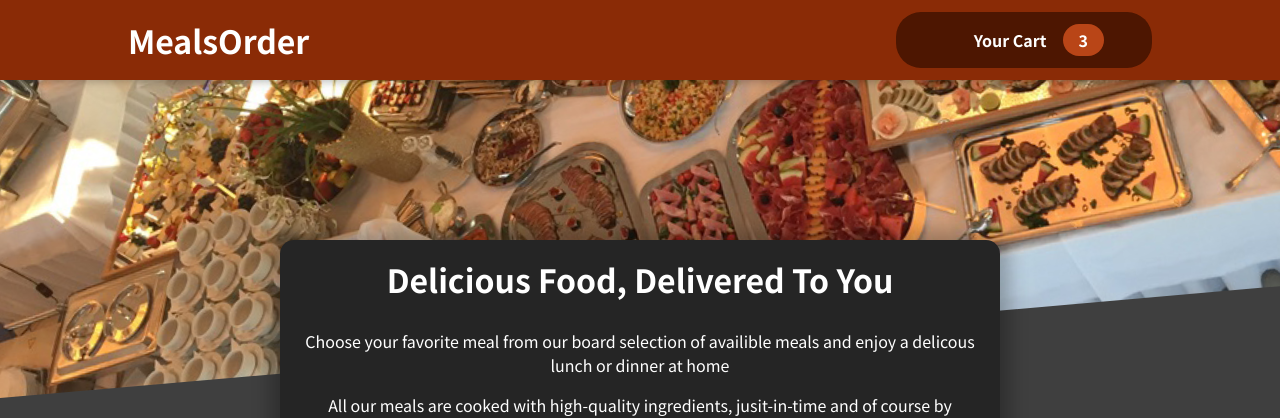
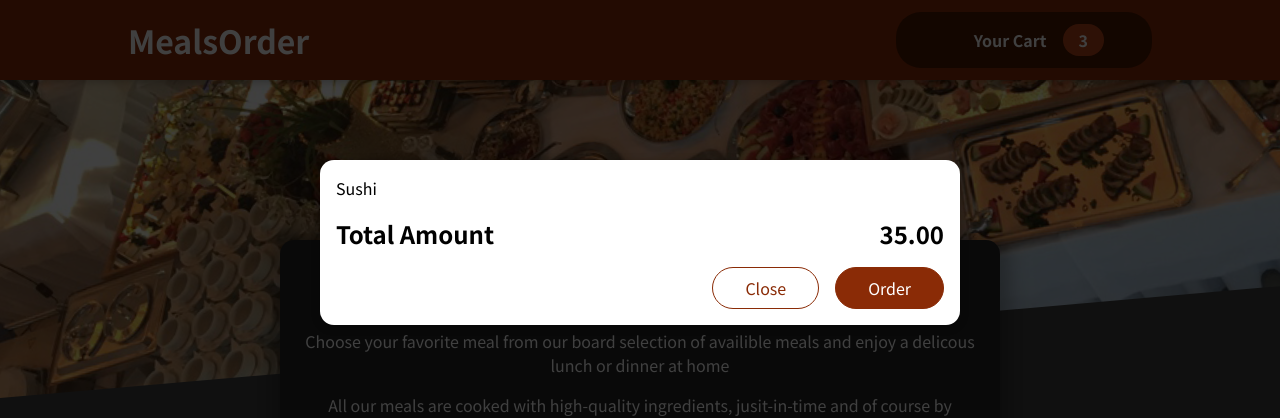
Before and after one commit to vanjaandrejic/order-app, a React (Create React App) app: page / in a window 1280 px wide. Shown: the top 418 px of the page. Built offline with nearby package versions, Linux system fonts and the light colour scheme; some icons are missing.

Commit message:
Cart Modal added

```diff
--- a/public/index.html
+++ b/public/index.html
@@ -28,6 +28,7 @@
   </head>
   <body>
     <noscript>You need to enable JavaScript to run this app.</noscript>
+    <div id="overlays"></div>
     <div id="root"></div>
     <!--
       This HTML file is a template.
--- a/src/App.js
+++ b/src/App.js
@@ -1,10 +1,12 @@
 import React from "react";
 import Header from "./components/Layout/Header";
 import Meals from "./components/Meals/Meals";
+import Cart from "./components/Cart/Cart";
 
 function App() {
   return (
     <>
+      <Cart />
       <Header />
       <main>
         <Meals />
--- /dev/null
+++ b/src/components/Cart/Cart.js
@@ -0,0 +1,27 @@
+import React from "react";
+import classes from "./Cart.module.css";
+import Modal from "../UI/Modal";
+
+export default function Cart(props) {
+  const cartItems = (
+    <ul className={classes['cart-items']}>
+      {[{ id: "c1", name: "Sushi", amount: 2, price: 12.99 }].map((item) => (
+          <li>{item.name}</li>
+        ))}
+    </ul>
+  );
+
+  return (
+    <Modal>
+      {cartItems}
+      <div className={classes.total}>
+        <span>Total Amount</span>
+        <span>35.00</span>
+      </div>
+      <div className={classes.actions}>
+        <button className={classes['button--alt']}>Close</button>
+        <button className={classes.button}>Order</button>
+      </div>
+    </Modal>
+  );
+}
--- /dev/null
+++ b/src/components/Cart/Cart.module.css
@@ -0,0 +1,46 @@
+.cart-items {
+    list-style: none;
+    margin: 0;
+    padding: 0;
+    max-height: 20rem;
+    overflow: auto;
+  }
+
+  .total {
+    display: flex;
+    justify-content: space-between;
+    align-items: center;
+    font-weight: bold;
+    font-size: 1.5rem;
+    margin: 1rem 0;
+  }
+
+  .actions {
+    text-align: right;
+  }
+
+  .actions button {
+    font: inherit;
+    cursor: pointer;
+    background-color: transparent;
+    border: 1px solid #8a2b06;
+    padding: 0.5rem 2rem;
+    border-radius: 25px;
+    margin-left: 1rem;
+  }
+
+  .actions button:hover,
+  .actions button:active {
+    background-color: #5a1a01;
+    border-color: #5a1a01;
+    color: white;
+  }
+
+  .actions .button--alt {
+    color: #8a2b06;
+  }
+
+  .actions .button {
+    background-color: #8a2b06;
+    color: white;
+  }
--- /dev/null
+++ b/src/components/UI/Modal.js
@@ -0,0 +1,29 @@
+import React from "react";
+import classes from "./Modal.module.css";
+import ReactDOM from "react-dom";
+
+const Backdrop = (props) => {
+  return <div className={classes.backdrop} />;
+};
+
+const ModalOverlay = (props) => {
+  return (
+    <div className={classes.modal}>
+      <div className={classes.content}>{props.children}</div>
+    </div>
+  );
+};
+
+const portalElement = document.getElementById("overlays");
+
+export default function Modal(props) {
+  return (
+    <>
+      {ReactDOM.createPortal(<Backdrop />, portalElement)}
+      {ReactDOM.createPortal(
+        <ModalOverlay>{props.children}</ModalOverlay>,
+        portalElement
+      )}
+    </>
+  );
+}
--- /dev/null
+++ b/src/components/UI/Modal.module.css
@@ -0,0 +1,40 @@
+.backdrop {
+    position: fixed;
+    top: 0;
+    left: 0;
+    width: 100%;
+    height: 100vh;
+    z-index: 20;
+    background-color: rgba(0, 0, 0, 0.75);
+  }
+
+  .modal {
+    position: fixed;
+    top: 20vh;
+    left: 5%;
+    width: 90%;
+    background-color: white;
+    padding: 1rem;
+    border-radius: 14px;
+    box-shadow: 0 2px 8px rgba(0, 0, 0, 0.25);
+    z-index: 30;
+    animation: slide-down 300ms ease-out forwards;
+  }
+
+  @media (min-width: 768px) {
+    .modal {
+      width: 40rem;
+      left: calc(50% - 20rem);
+    }
+  }
+
+  @keyframes slide-down {
+    from {
+      opacity: 0;
+      transform: translateY(-3rem);
+    }
+    to {
+      opacity: 1;
+      transform: translateY(0);
+    }
+  }
```
